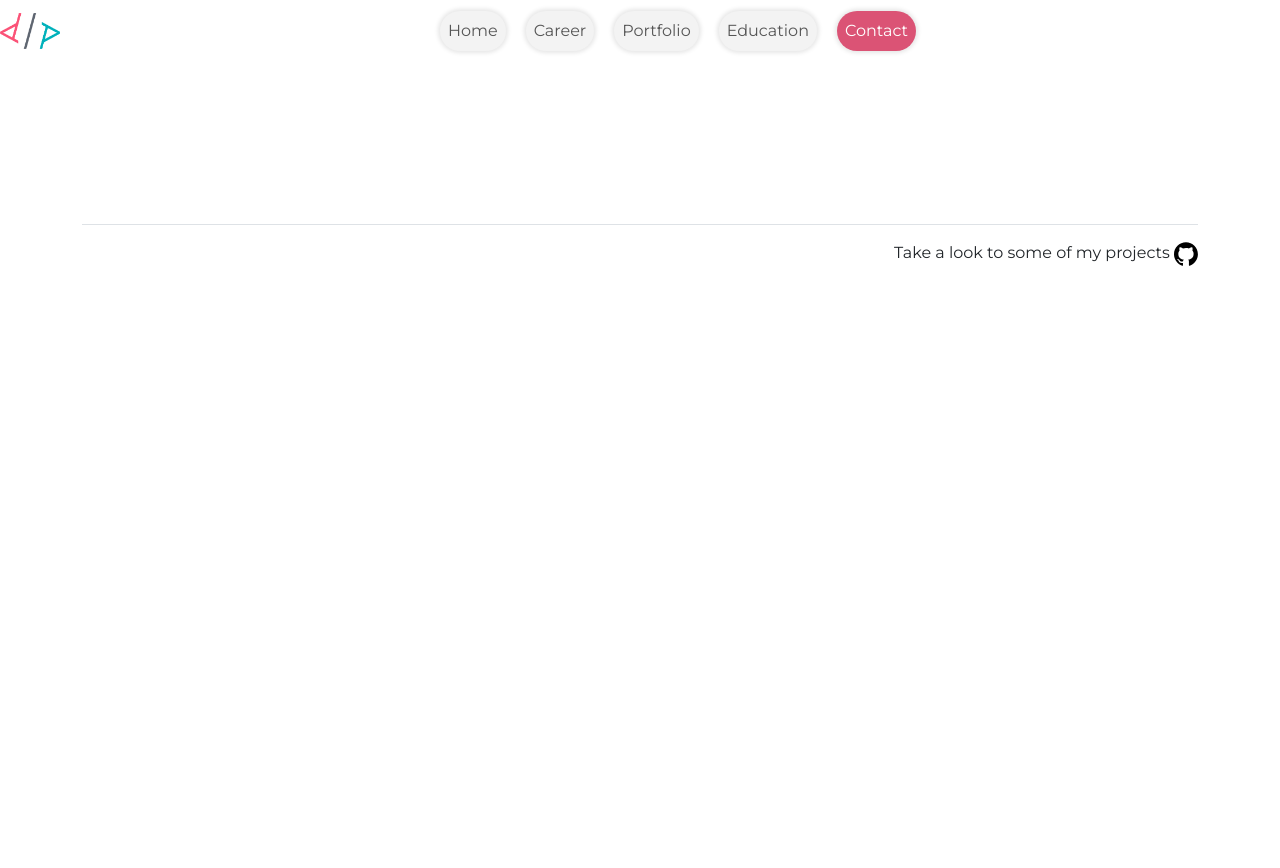
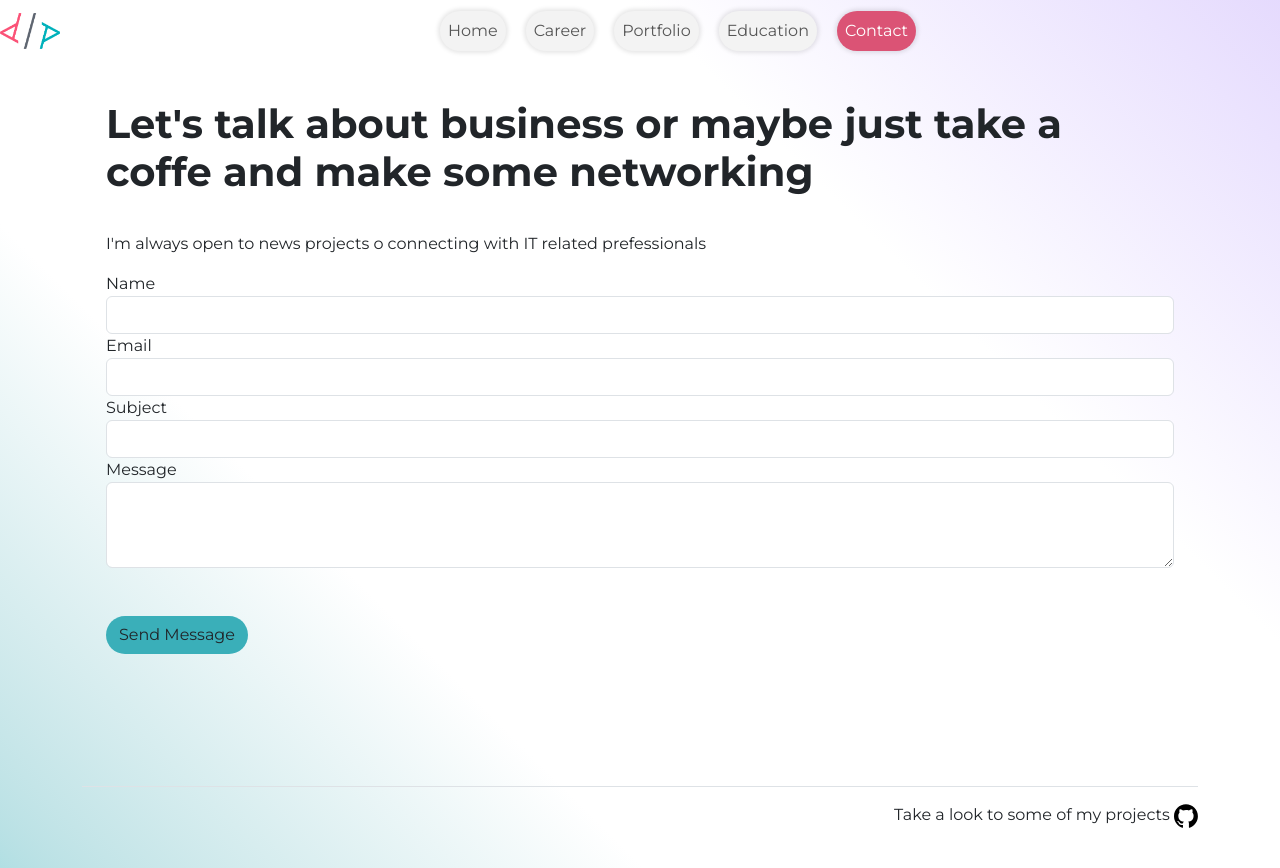
Before and after one commit to ArthurAlphaW/PreEntrega2Alfaro, a plain HTML site: page contact.html in a window 1280 px wide. Before the commit the page ends 800 px from the top, so only its background shows below. Drawn offline with nearby package versions, Linux system fonts and the light colour scheme.

Commit message:
contact page customization and set up

```diff
--- a/contact.html
+++ b/contact.html
@@ -41,17 +41,59 @@
     <main>
         <div class="container sections-wrapper py-6">
             <div class="row">
-
+              <section class="Material-contact-section section-padding section-dark">
+                <div class="container">
+                    <div class="row">
+                        <div class="col-md-12 wow animated fadeInLeft" data-wow-delay=".2s">
+                            <h1 class="section-title">Let's talk about business or maybe just take a coffe and make some networking</h1>
+                        </div>
+                    </div>
+                    <div class="row">
+                        <div class="col-md-12 mt-3 contact-widget-section2 wow animated fadeInLeft" data-wow-delay=".2s">
+                          <p>I'm always open to news projects o connecting with IT related prefessionals</p>
+                        </div>
+                        <div class="col-md-12 wow animated fadeInRight" data-wow-delay=".2s">
+                            <form class="shake" role="form" method="post" id="contactForm" name="contact-form" data-toggle="validator">
+                                <div class="form-group label-floating">
+                                  <label class="control-label" for="name">Name</label>
+                                  <input class="form-control" id="name" type="text" name="name" required data-error="Please enter your name">
+                                  <div class="help-block with-errors"></div>
+                                </div>
+                                <div class="form-group label-floating">
+                                  <label class="control-label" for="email">Email</label>
+                                  <input class="form-control" id="email" type="email" name="email" required data-error="Please enter your Email">
+                                  <div class="help-block with-errors"></div>
+                                </div>
+                                <div class="form-group label-floating">
+                                  <label class="control-label">Subject</label>
+                                  <input class="form-control" id="msg_subject" type="text" name="subject" required data-error="Please enter your message subject">
+                                  <div class="help-block with-errors"></div>
+                                </div>
+                                <div class="form-group label-floating">
+                                    <label for="message" class="control-label">Message</label>
+                                    <textarea class="form-control" rows="3" id="message" name="message" required data-error="Write your message"></textarea>
+                                    <div class="help-block with-errors"></div>
+                                </div>
+                                <div class="form-submit mt-5">
+                                    <button class="btn btn-common" type="submit" id="form-submit"><i class="material-icons mdi mdi-message-outline"></i> Send Message</button>
+                                    <div id="msgSubmit" class="h3 text-center hidden"></div>
+                                    <div class="clearfix"></div>
+                                </div>
+                            </form>
+                        </div>
+                    </div>
+                </div>
+              </section>
             </div>
         </div>
     </main>
     <footer class="d-flex flex-wrap justify-content-between align-items-center py-3 my-4 border-top">
-
-
         <ul class="nav col-md-12 justify-content-end list-unstyled d-flex">
           <li class="ms-3">Take a look to some of my projects <a class="text-muted" href="#"><svg class="bi" width="24" height="24"><use xlink:href="#github"/></svg></a></li>
         </ul>
       </footer>
+    <script src="//maxcdn.bootstrapcdn.com/bootstrap/4.0.0/js/bootstrap.min.js"></script>
+    <script src="//cdnjs.cloudflare.com/ajax/libs/jquery/3.2.1/jquery.min.js"></script>
       <svg xmlns="http://www.w3.org/2000/svg" style="display: none;">
         <symbol id="bootstrap" viewBox="0 0 118 94">
           <title>Bootstrap</title>
--- a/styles.scss
+++ b/styles.scss
@@ -31,6 +31,13 @@
             text-decoration: none;
         }
     }
+}
+
+body{
+    background: linear-gradient(45deg, color-mix(in srgb, var(--color-4) 40%, transparent), white 30%, white 70%, color-mix(in srgb, var(--color-2) 60%, transparent));
+    background-repeat: no-repeat;
+    background-size: cover;
+    min-height: 100vh;
 }
 
 .py-6{
@@ -285,3 +292,10 @@
         background: color-mix(in srgb, var(--color-2) 20%, transparent);
     }
 }
+
+.form-submit{
+    .btn{
+        background-color: var(--color-4);
+        border-radius: 30px;
+    }
+}
```
Also changed, not shown: styles.css.
